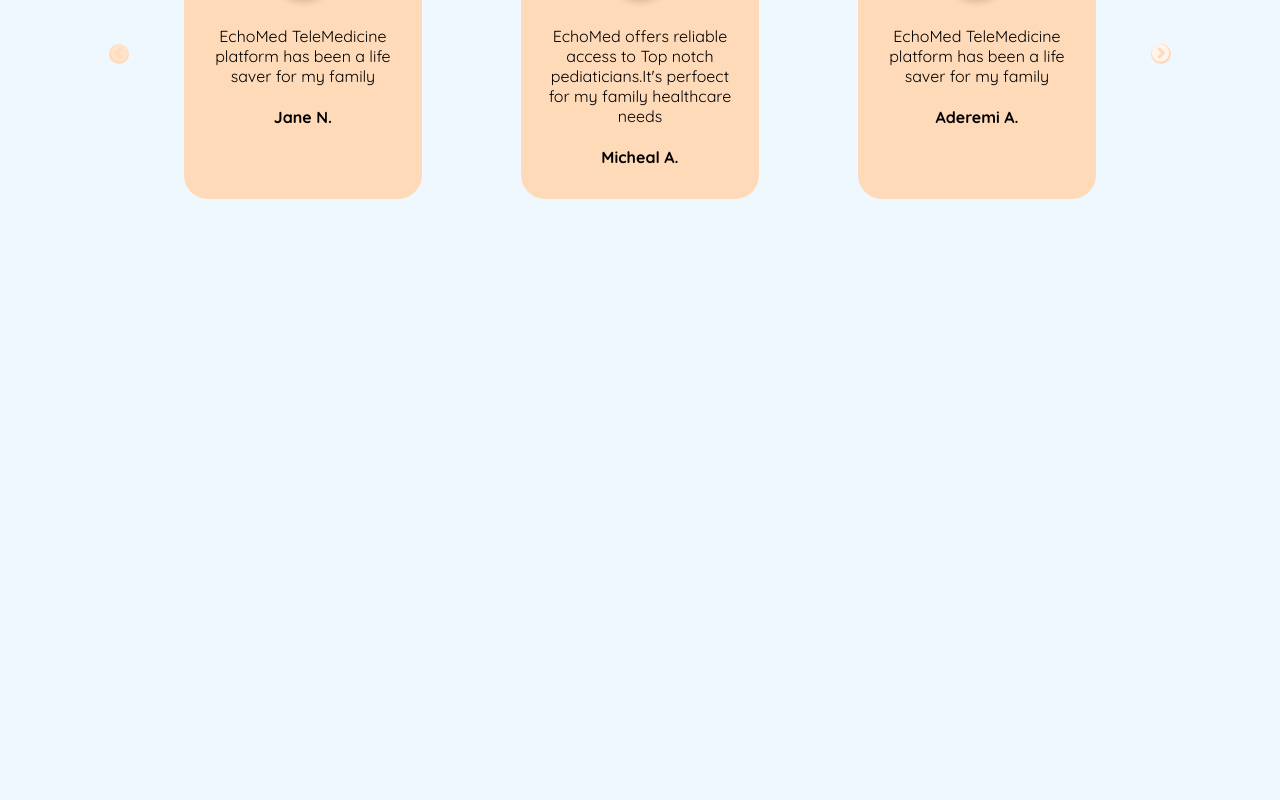
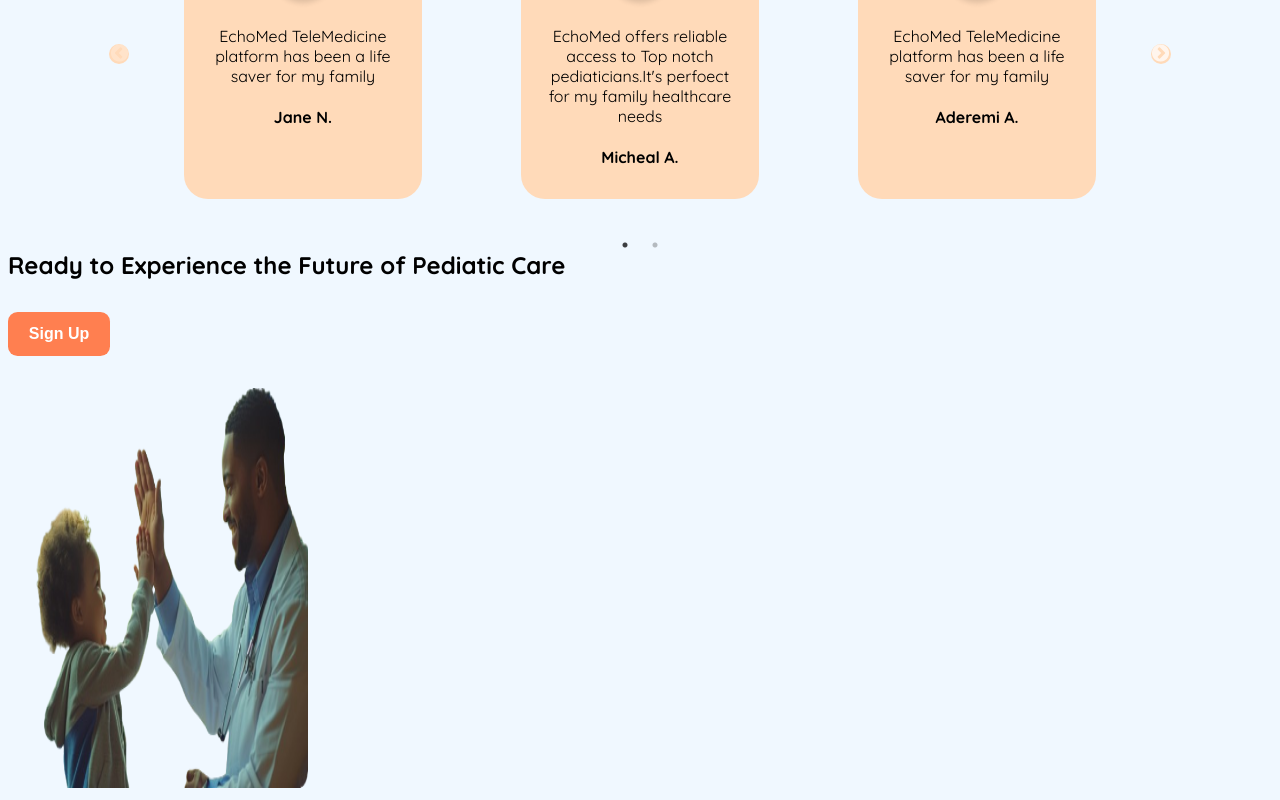
Before and after one commit to Remigit99/EchoMed, a Next.js app: page / in a window 1280 px wide. Shown: the part 2629-3429 px from the top of the page. Before the commit the page ends 2867 px from the top, so only its background shows below. Built offline with nearby package versions, Linux system fonts and the light colour scheme.

Commit message:
created faqs section

```diff
--- a/app/page.js
+++ b/app/page.js
@@ -138,6 +138,26 @@ export default function Home() {
             </div>
           </div>
         </section>
+
+        <section className={styles.cta}>
+          <div>
+            <div className={styles.ctaLeft}>
+              <h1>Ready to Experience the Future of Pediatic Care</h1>
+              <div className={homeStyles.btns}>
+                <button>Sign Up</button>
+              </div>
+            </div>
+            <div className={styles.ctaRight}>
+              <Image
+              src="/assets/images/father_child.png"
+              alt="Father_child"
+              width={300}
+              height={400}
+
+              />
+            </div>
+          </div>
+        </section>
       </div>
     </main>
   );
```
Also changed, not shown: components/Faqs/faqs.jsx (added, +9 -0 lines), components/Faqs/faqs.module.css (added), public/assets/images/father_child.png (added).
